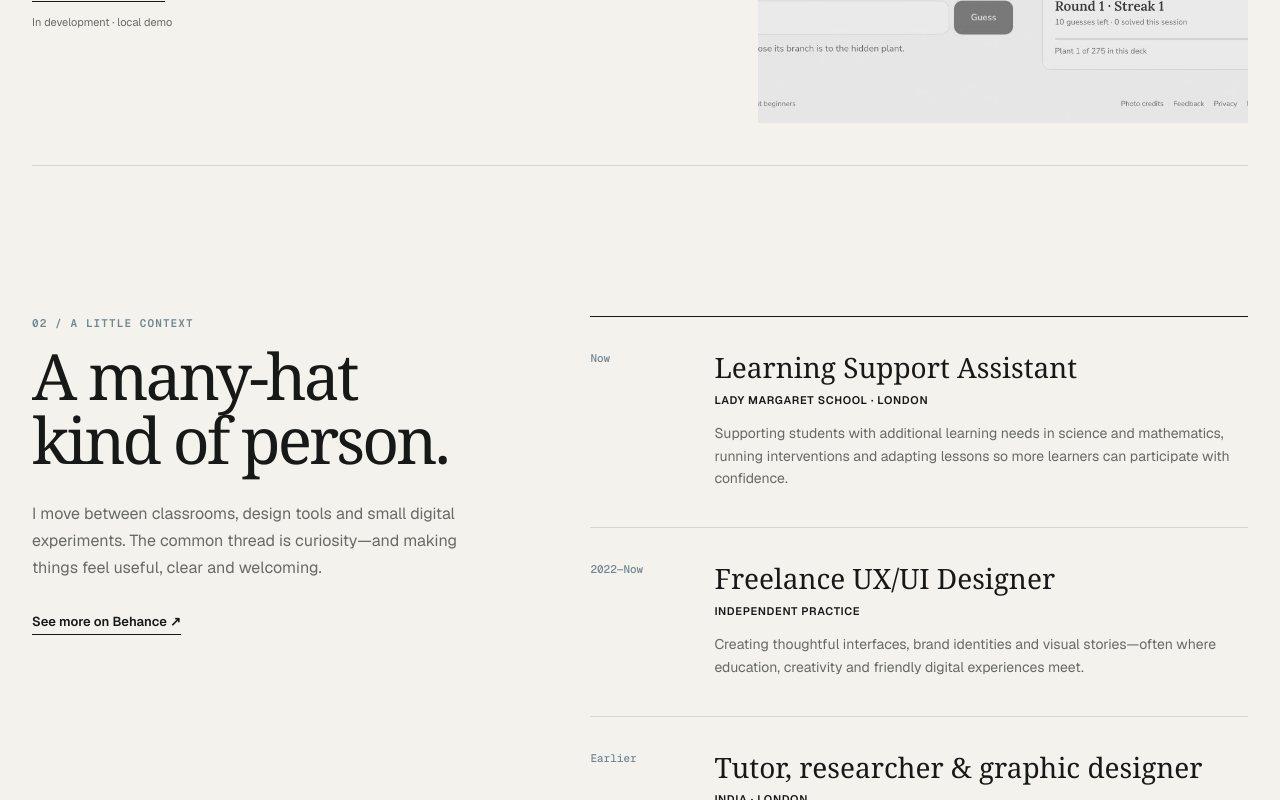
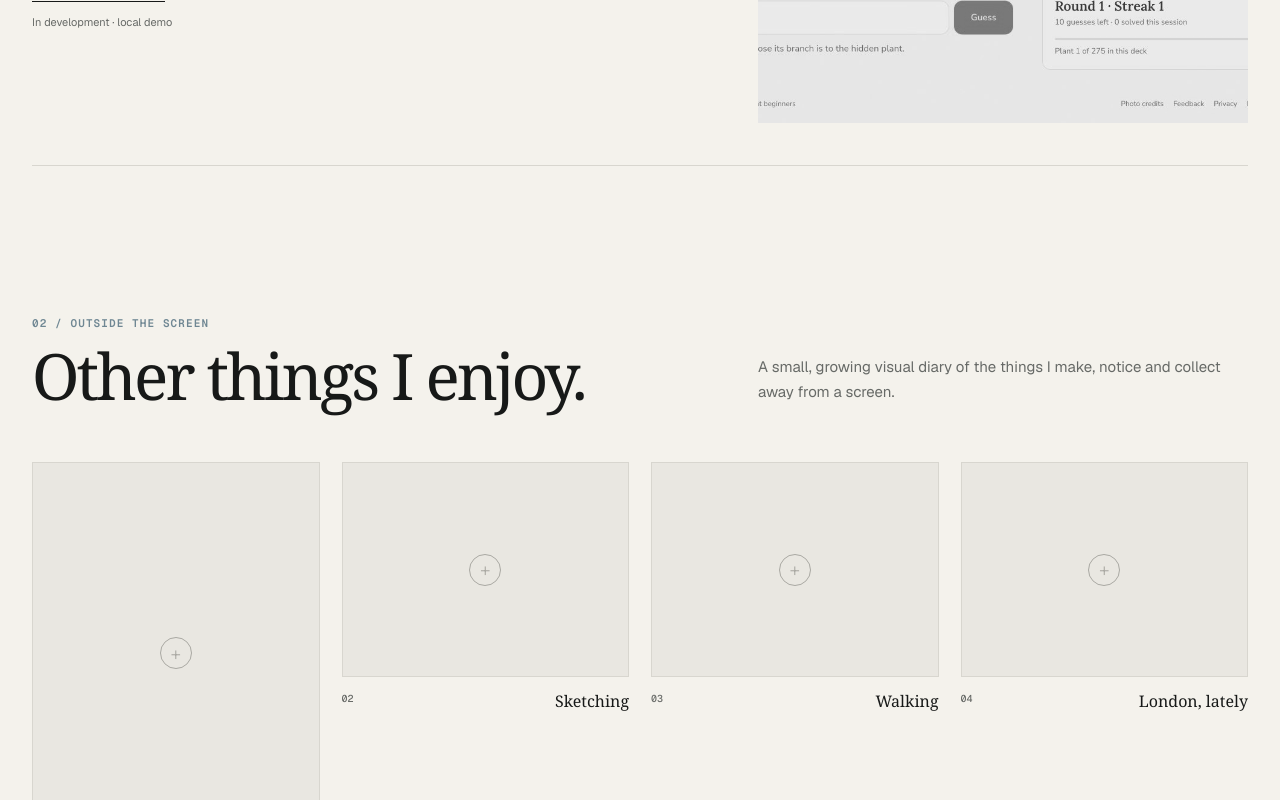
Before and after one commit to tammanakapoor/website-portfolio, a Next.js app: page / in a window 1280 px wide. Shown: the part 2000-2800 px from the top of the page. Built offline with nearby package versions, Linux system fonts and the light colour scheme.

Commit message:
Add personal photo journal section

```diff
--- a/app/globals.css
+++ b/app/globals.css
@@ -36,7 +36,7 @@ h1 { max-width: 820px; margin: 24px 0 28px; font-size: clamp(56px, 6.2vw, 92px);
 
 .skill-strip { display: flex; flex-wrap: wrap; justify-content: space-between; gap: 20px; padding: 24px 0; border-top: 1px solid var(--line); border-bottom: 1px solid var(--line); color: var(--muted); font-size: 12px; }
 .skill-strip span:not(:last-child)::after { content: "·"; margin-left: clamp(20px, 3vw, 55px); color: var(--line); }
-.work-section, .story-section, .details-section { padding-top: 150px; scroll-margin-top: 20px; }
+.work-section, .outside-section, .story-section, .details-section { padding-top: 150px; scroll-margin-top: 20px; }
 .section-heading { display: grid; grid-template-columns: 1fr 1fr; gap: 60px; align-items: end; margin-bottom: 54px; }
 .section-heading h2, .story-intro h2, .details-heading h2 { margin: 12px 0 0; font-size: clamp(42px, 5vw, 70px); line-height: 1; letter-spacing: -.045em; }
 .section-heading > p { max-width: 490px; margin: 0 0 3px auto; color: var(--muted); font-size: 15px; line-height: 1.65; }
@@ -54,6 +54,19 @@ h1 { max-width: 820px; margin: 24px 0 28px; font-size: clamp(56px, 6.2vw, 92px);
 .text-link { padding-bottom: 4px; border-bottom: 1px solid currentColor; text-decoration: none; font-size: 13px; font-weight: 600; }
 .text-link:hover { color: var(--accent); }
 .project-copy small { margin-top: 12px; color: var(--muted); font-size: 11px; }
+
+.hobby-gallery { display: grid; grid-template-columns: repeat(12, 1fr); gap: 22px; align-items: start; }
+.hobby-gallery figure { grid-column: span 3; margin: 0; }
+.hobby-gallery .hobby-tall { grid-column: span 3; }
+.hobby-gallery .hobby-wide { grid-column: span 3; }
+.photo-placeholder { aspect-ratio: 4 / 3; display: grid; place-items: center; border: 1px solid var(--line); background: #e9e7e1; color: #aaa9a3; transition: background .2s ease, color .2s ease; }
+.hobby-tall .photo-placeholder { aspect-ratio: 3 / 4; }
+.hobby-wide .photo-placeholder { aspect-ratio: 4 / 3; }
+.photo-placeholder span { display: grid; place-items: center; width: 32px; height: 32px; border: 1px solid currentColor; border-radius: 50%; font-size: 18px; font-weight: 300; }
+.hobby-gallery figure:hover .photo-placeholder { background: #e1e4e3; color: var(--accent); }
+.hobby-gallery figcaption { display: flex; justify-content: space-between; gap: 12px; margin-top: 13px; font: 400 16px/1.4 Georgia, serif; }
+.hobby-gallery figcaption span { color: var(--muted); font: 500 10px/1.8 var(--font-geist-mono), monospace; }
+.gallery-note { margin: 32px 0 0; color: var(--muted); font-size: 11px; }
 
 .story-section { display: grid; grid-template-columns: .8fr 1.2fr; gap: 120px; }
 .story-intro > p:not(.section-kicker) { max-width: 470px; margin: 28px 0; color: var(--muted); line-height: 1.7; }
@@ -96,6 +109,8 @@ footer a:hover { color: var(--ink); }
   .project { grid-template-columns: 1fr; gap: 32px; }
   .project-reverse .project-image { order: 0; }
   .project-copy { padding: 10px 0 24px; }
+  .hobby-gallery { grid-template-columns: repeat(2, 1fr); }
+  .hobby-gallery figure, .hobby-gallery .hobby-tall, .hobby-gallery .hobby-wide { grid-column: span 1; }
   .story-section { grid-template-columns: 1fr; gap: 70px; }
   .details-heading { grid-template-columns: 1fr; }
   .detail-list { grid-template-columns: 1fr; }
@@ -108,17 +123,19 @@ footer a:hover { color: var(--ink); }
   .page-shell { width: min(100% - 28px, 520px); }
   .topbar { height: 76px; }
   .nav { gap: 16px; }
-  .nav a:first-child { display: none; }
+  .nav a:nth-child(2), .nav a:nth-child(3) { display: none; }
   .hero { padding: 78px 0 70px; gap: 58px; }
   h1 { font-size: clamp(48px, 15vw, 70px); }
   .intro { font-size: 16px; }
   .skill-strip { display: none; }
-  .work-section, .story-section, .details-section { padding-top: 100px; }
+  .work-section, .outside-section, .story-section, .details-section { padding-top: 100px; }
   .section-heading h2, .story-intro h2, .details-heading h2 { font-size: 46px; }
   .project { min-height: 0; padding: 28px 0; }
   .project-image, .project-image img { min-height: 280px; }
   .project-copy > div { gap: 12px; font-size: 9px; }
   .project h3 { font-size: 50px; }
+  .hobby-gallery { gap: 26px 12px; }
+  .hobby-gallery figcaption { font-size: 14px; }
   .chapter { grid-template-columns: 1fr; gap: 14px; }
   .details-section { padding-bottom: 100px; }
   .contact-section { padding: 92px 0 88px; }
--- a/app/page.tsx
+++ b/app/page.tsx
@@ -36,8 +36,9 @@ export default function Home() {
         </a>
         <nav className="nav" aria-label="Primary navigation">
           <a href="#work">Projects</a>
+          <a href="#outside">Outside</a>
           <a href="#story">About</a>
-          <a href="mailto:tammana4513@gmail.com">Contact ↗</a>
+          <a href="#contact">Contact</a>
         </nav>
       </header>
 
@@ -107,9 +108,39 @@ export default function Home() {
           </div>
         </section>
 
+        <section className="outside-section" id="outside" aria-labelledby="outside-title">
+          <div className="section-heading">
+            <div>
+              <p className="section-kicker">02 / Outside the screen</p>
+              <h2 id="outside-title">Other things I enjoy.</h2>
+            </div>
+            <p>A small, growing visual diary of the things I make, notice and collect away from a screen.</p>
+          </div>
+
+          <div className="hobby-gallery" aria-label="Photo placeholders for Tammana's hobbies">
+            <figure className="hobby hobby-tall">
+              <div className="photo-placeholder" role="img" aria-label="Space for an embroidery photograph"><span>+</span></div>
+              <figcaption><span>01</span> Embroidery</figcaption>
+            </figure>
+            <figure>
+              <div className="photo-placeholder" role="img" aria-label="Space for a sketchbook photograph"><span>+</span></div>
+              <figcaption><span>02</span> Sketching</figcaption>
+            </figure>
+            <figure>
+              <div className="photo-placeholder" role="img" aria-label="Space for a photograph from a walk"><span>+</span></div>
+              <figcaption><span>03</span> Walking</figcaption>
+            </figure>
+            <figure className="hobby hobby-wide">
+              <div className="photo-placeholder" role="img" aria-label="Space for a London photograph"><span>+</span></div>
+              <figcaption><span>04</span> London, lately</figcaption>
+            </figure>
+          </div>
+          <p className="gallery-note">Photographs coming soon.</p>
+        </section>
+
         <section className="story-section" id="story" aria-labelledby="story-title">
           <div className="story-intro">
-            <p className="section-kicker">02 / A little context</p>
+            <p className="section-kicker">03 / A little context</p>
             <h2 id="story-title">A many-hat kind of person.</h2>
             <p>I move between classrooms, design tools and small digital experiments. The common thread is curiosity—and making things feel useful, clear and welcoming.</p>
             <a className="text-link" href="https://www.behance.net/tammanakapoor" target="_blank" rel="noreferrer">See more on Behance ↗</a>
@@ -130,7 +161,7 @@ export default function Home() {
 
         <section className="details-section" aria-labelledby="details-title">
           <div className="details-heading">
-            <p className="section-kicker">03 / Foundations</p>
+            <p className="section-kicker">04 / Foundations</p>
             <h2 id="details-title">Learning has always been part of the work.</h2>
           </div>
           <div className="detail-list">
```
